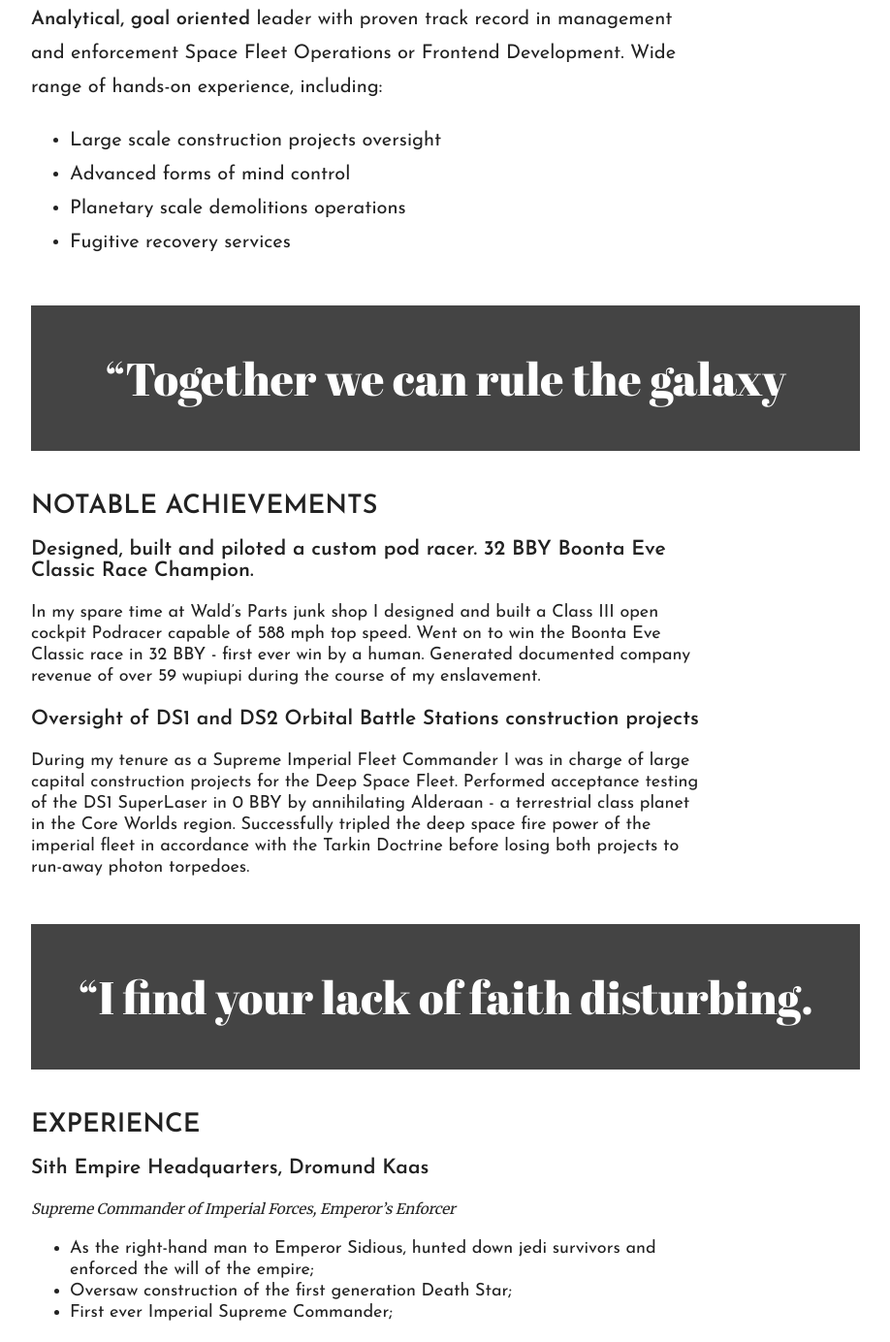
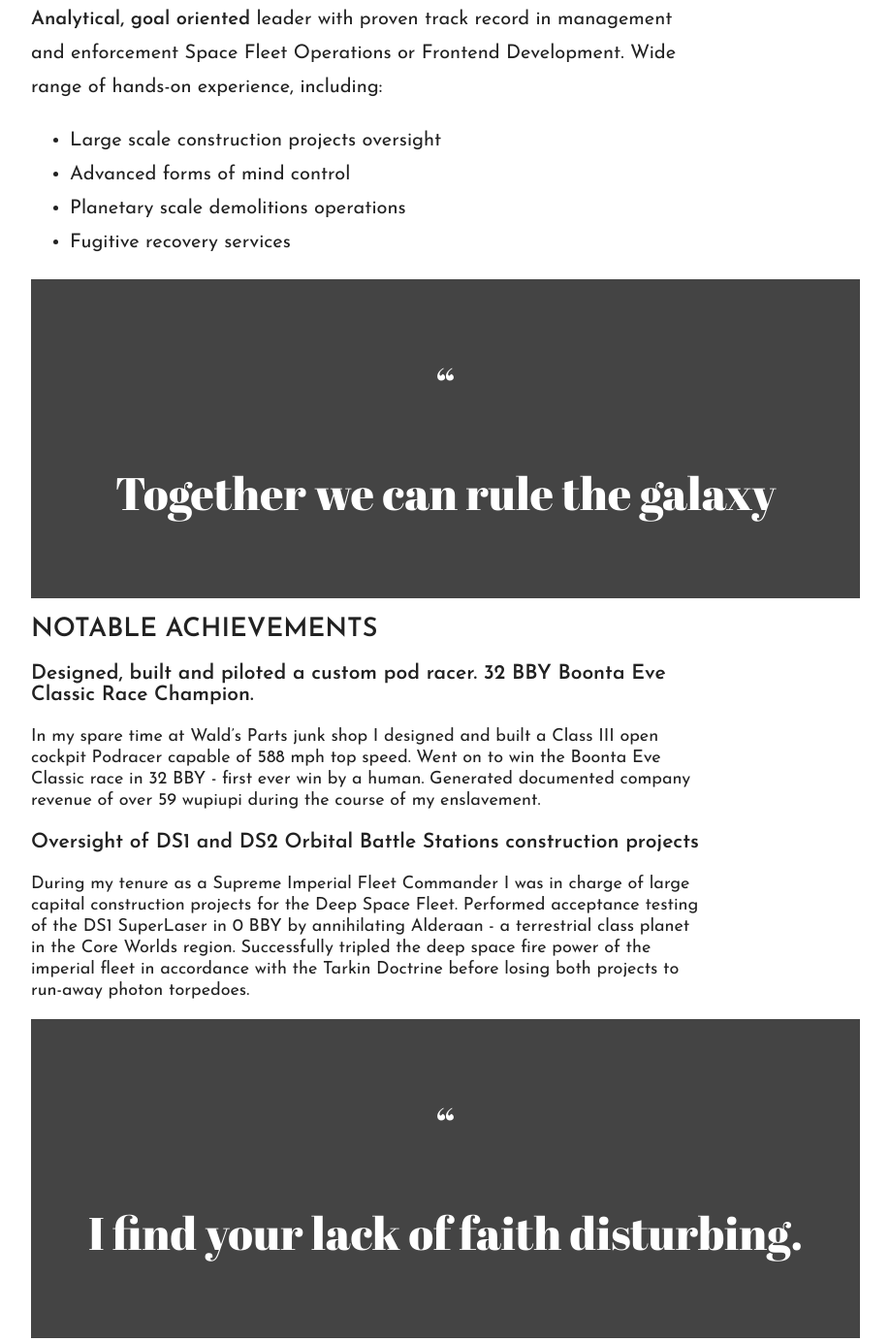
Before and after one commit to greenfox-zerda-lasers/BozsanyiArnold, a plain HTML site: page week-01/day-5/index.html in a window 1280 px wide. Shown: the part 471-1855 px from the top of the page at 97% size, without its empty margins (262-1180 px from the left). Drawn offline with Linux system fonts and the light colour scheme.

Commit message:
was tries for the quotation mark

```diff
--- a/week-01/day-5/index.html
+++ b/week-01/day-5/index.html
@@ -22,7 +22,9 @@
           <li>Fugitive recovery services</li>
         </ul>
       </div>
-      <p class="quotes">“Together we can rule the galaxy</p>
+      <div class="quotes">
+      <p>“</p><p>Together we can rule the galaxy</p>
+      </div>
       <div class="achievements">
         <h2>NOTABLE ACHIEVEMENTS<h2>
         <h3>Designed, built and piloted a custom pod racer. 32 BBY Boonta Eve Classic Race Champion.</h3>
@@ -36,7 +38,9 @@
           During my tenure as a Supreme Imperial Fleet Commander I was in charge of large capital construction projects for the Deep Space Fleet. Performed acceptance testing of the DS1 SuperLaser in 0 BBY by annihilating Alderaan - a terrestrial class planet in the Core Worlds region. Successfully tripled the deep space fire power of the imperial fleet in accordance with the Tarkin Doctrine before losing both projects to run-away photon torpedoes.
         </p>
       </div>
-      <p class="quotes">“I find your lack of faith disturbing.</p>
+      <div class="quotes">
+      <p>“</p><p>I find your lack of faith disturbing.</p>
+    </div>
       <div class ="exp">
         <h2>EXPERIENCE</h2>
         <h3>Sith Empire Headquarters, Dromund Kaas</h3>
@@ -53,7 +57,9 @@
           <li>Designed and piloted custom-built Podracer, ran track-side operations for the podracing team;</li>
         </ul>
     </div>
-    <p class="quotes">“When I left you, I was but the learner; now I am the master.</p>
+    <div class="quotes">
+    <p>“</p><p class="quotes">When I left you, I was but the learner; now I am the master.</p>
+    </div>
     <div class="training">
       <h2>Formal training</h2>
       <h3>Green Fox Academy, Earth</h3>
--- a/week-01/day-5/style.css
+++ b/week-01/day-5/style.css
@@ -44,12 +44,13 @@ article .intraduction {
   font-family: 'abril fatface';
   background-color: rgb(68, 68, 68);
   color: white;
-  line-height: 90px;
   text-align: center;
   padding: 30px;
   width: 795px;
+  margin-right: 245px;
+}
 
-}
+
 .achievements {
   font-size: 18px;
   line-height: 22px;
@@ -81,8 +82,10 @@ article .intraduction {
   font-size: 18px;
   line-height: 22px;
 }
-
 hr {
   height: 5px;
   background: black;
 }
+.quotes + p {
+  font-size: 150px;
+}
```
